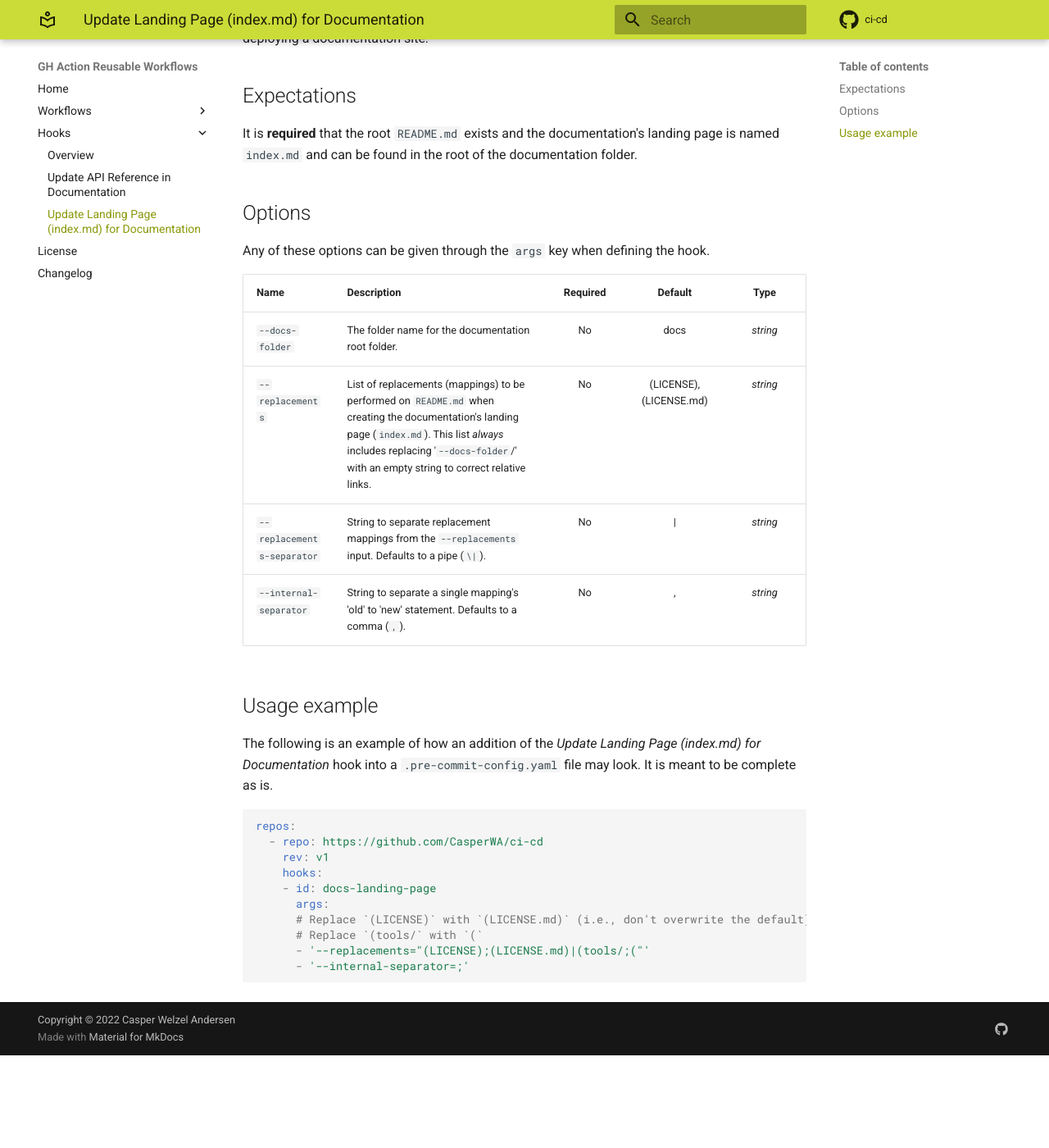
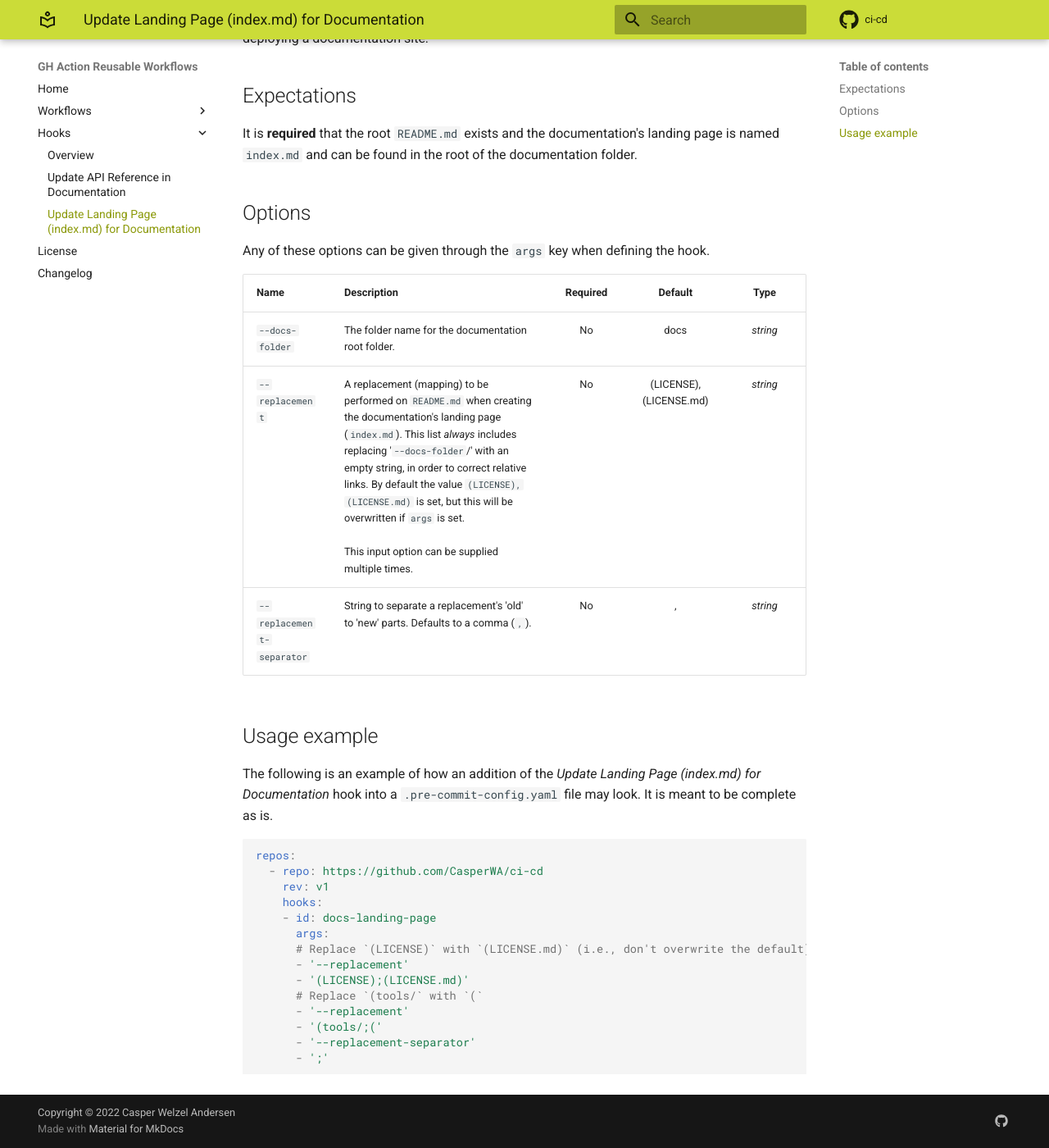
Before and after one commit to SemanticMatter/ci-cd, an MkDocs documentation site: the page built from docs/hooks/docs_landing_page.md, in a window 1280 px wide and 1400 px high, scrolled down 405 px. Shown: the whole window at 82% size. Built offline with MkDocs 1.6.1 and Material for MkDocs 9.7.7, drawn with Linux system fonts in a browser that asks for light colours; comment, search, counter and statistics services are not loaded; the version menu is left out; before the commit the page ends 1692 px from its top, so only the background shows below that.

Commit message:
Default `args` fix for `docs-landing-page` hook (#31)
Fix args for docs-landing-page hook.
Split them up on multiple lines.

Use iterable inputs for invoke tasks.

Update documentation for iterations in workflows and hooks.

````diff
--- a/.pre-commit-hooks.yaml
+++ b/.pre-commit-hooks.yaml
@@ -37,4 +37,5 @@
   language_version: default
   minimum_pre_commit_version: "2.16.0"
   args:
-    - '--replacements="(LICENSE),(LICENSE.md)"'
+    - '--replacement'
+    - '(LICENSE),(LICENSE.md)'
--- a/docs/hooks/docs_landing_page.md
+++ b/docs/hooks/docs_landing_page.md
@@ -21,9 +21,8 @@ Any of these options can be given through the `args` key when defining the hook.
 | **Name** | **Description** | **Required** | **Default** | **Type** |
 |:--- |:--- |:---:|:---:|:---:|
 | `--docs-folder` | The folder name for the documentation root folder. | No | docs | _string_ |
-| `--replacements` | List of replacements (mappings) to be performed on `README.md` when creating the documentation's landing page (`index.md`). This list _always_ includes replacing '`--docs-folder`/' with an empty string to correct relative links. | No | (LICENSE),(LICENSE.md) | _string_ |
-| `--replacements-separator` | String to separate replacement mappings from the `--replacements` input. Defaults to a pipe (`\|`). | No | \| | _string_ |
-| `--internal-separator` | String to separate a single mapping's 'old' to 'new' statement. Defaults to a comma (`,`). | No | , | _string_ |
+| `--replacement` | A replacement (mapping) to be performed on `README.md` when creating the documentation's landing page (`index.md`). This list _always_ includes replacing '`--docs-folder`/' with an empty string, in order to correct relative links. By default the value `(LICENSE),(LICENSE.md)` is set, but this will be overwritten if `args` is set.</br></br>This input option can be supplied multiple times. | No | (LICENSE),(LICENSE.md) | _string_ |
+| `--replacement-separator` | String to separate a replacement's 'old' to 'new' parts. Defaults to a comma (`,`). | No | , | _string_ |
 
 ## Usage example
 
@@ -38,7 +37,11 @@ repos:
     - id: docs-landing-page
       args:
       # Replace `(LICENSE)` with `(LICENSE.md)` (i.e., don't overwrite the default)
+      - '--replacement'
+      - '(LICENSE);(LICENSE.md)'
       # Replace `(tools/` with `(`
-      - '--replacements="(LICENSE);(LICENSE.md)|(tools/;("'
-      - '--internal-separator=;'
+      - '--replacement'
+      - '(tools/;('
+      - '--replacement-separator'
+      - ';'
 ```
````
Also changed, not shown: docs/hooks/docs_api_reference.md (+9 -5 lines), docs/workflows/ci_cd_updated_default_branch.md (+5 -6 lines), 3 other files.
